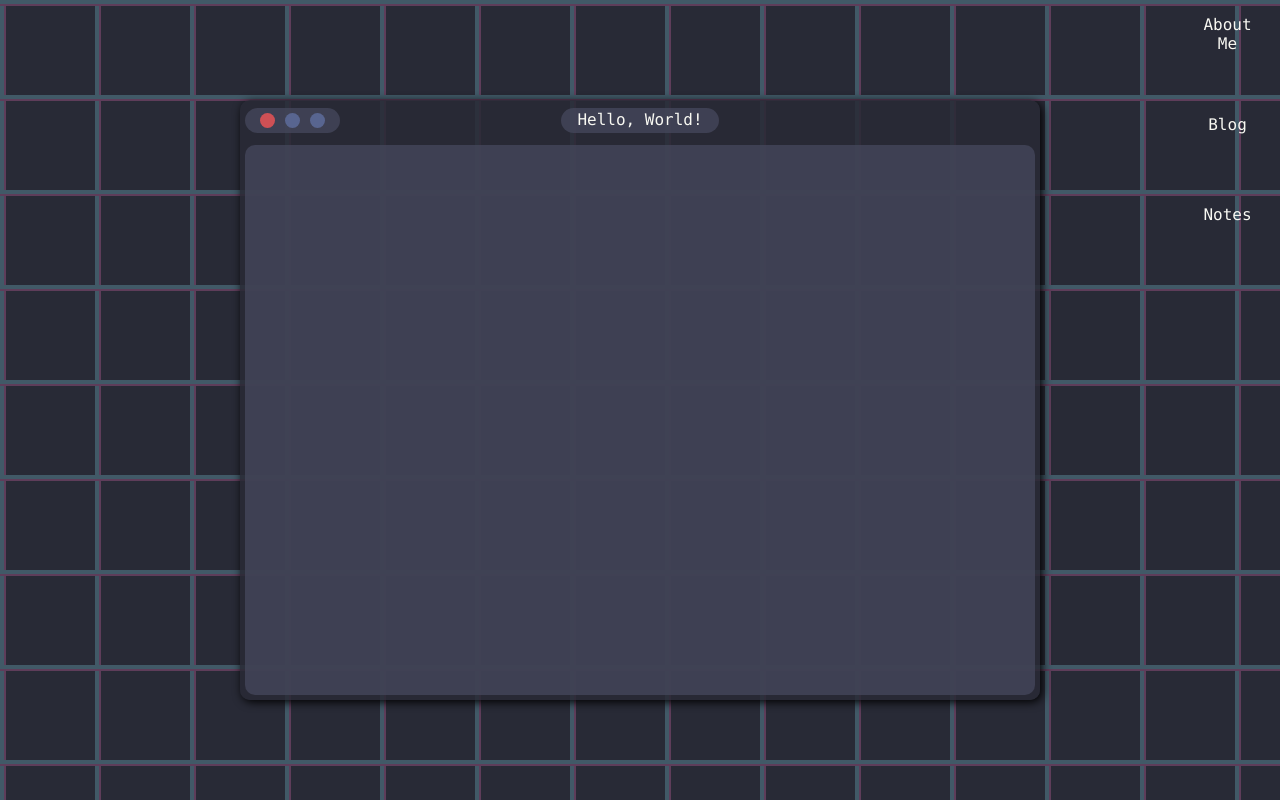
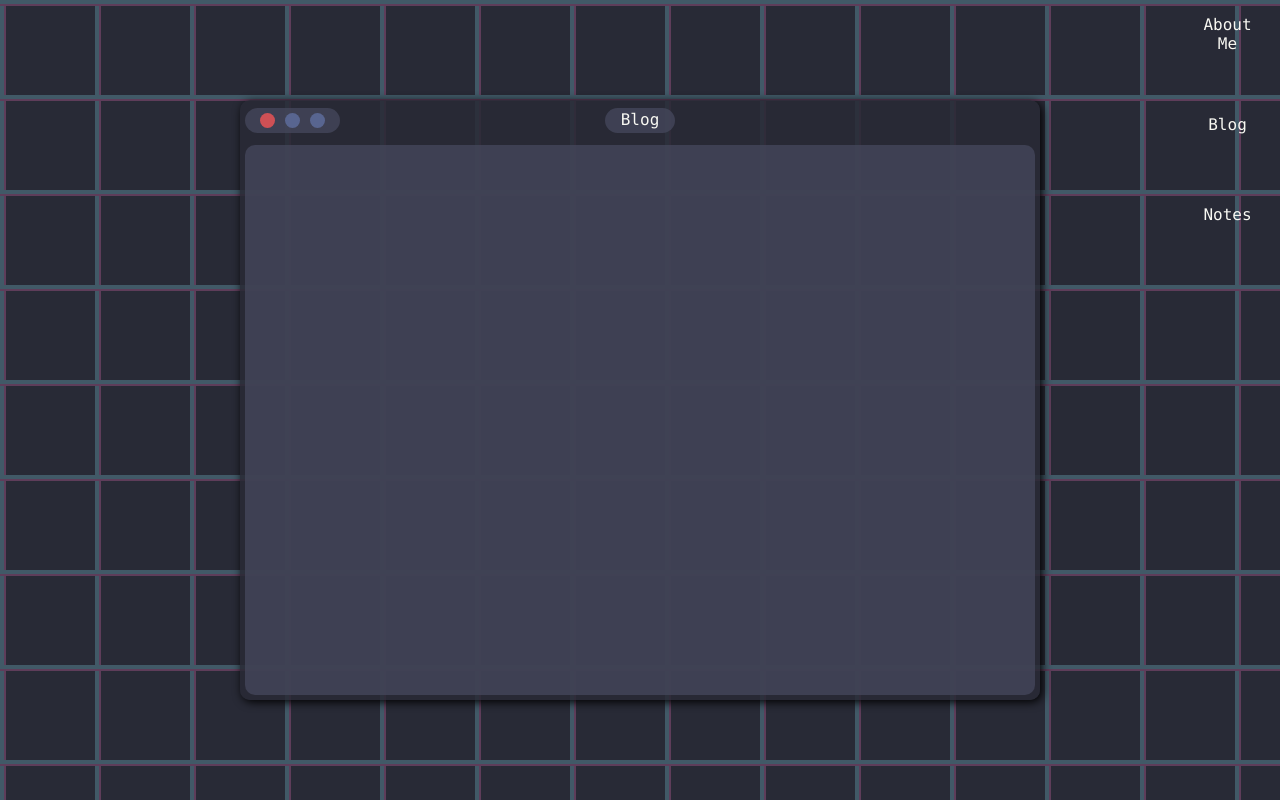
Before and after one commit to brian-reeder/brian-reeder.github.io, a Next.js app: page /blog in a window 1280 px wide. Built offline with nearby package versions, Linux system fonts and the light colour scheme; some icons are missing; a web font is replaced by a local one.

Commit message:
Switch to props in Window module.

```diff
--- a/components/Window.jsx
+++ b/components/Window.jsx
@@ -1,7 +1,7 @@
 import Link from 'next/link';
 import styles from '../styles/Window.module.css';
 
-export default function Window({children}) {
+export default function Window(props) {
 	return (
 		<>
 		  <div className={styles.window}>
@@ -16,12 +16,12 @@ export default function Window({children}) {
 		        <li className={styles.button}></li>
 		      </ul>
 		      <div className={styles.filler}></div>
-				<div className={styles.title}>Hello, World!</div>
+		      <div className={styles.title}>{ props.title }</div>
 		      <div className={styles.filler}></div>
 		      <div className={styles.buttons}></div>
 		    </div>
 		    <div className={styles.contents}>
-				{ children }
+		      { props.children }
 		    </div>
 		  </div>
 		</>
--- a/pages/about-me.js
+++ b/pages/about-me.js
@@ -11,7 +11,7 @@ export default function Home() {
       <Head>
         <meta name="description" content="How to contact Brian Reeder." />
       </Head>
-      <Window>
+      <Window title="About Me">
         <h1>Hi, I'm Brian!</h1>
         <p>I'm currently a Senior Cyber Security Analyst protecting computer networks from security threats. I graduated from the University of North Texas, where I studied Computer Science.</p>
 	<br />
--- a/pages/blog.js
+++ b/pages/blog.js
@@ -11,7 +11,7 @@ export default function Home() {
       <Head>
         <meta name="description" content="My personal blog." />
       </Head>
-      <Window></Window>
+      <Window title="Blog"></Window>
     </>
   )
 }
--- a/pages/notes.js
+++ b/pages/notes.js
@@ -11,7 +11,7 @@ export default function Home() {
       <Head>
 	<meta name="description" content="Some notes, mind-maps,and other cheetsheets." />
       </Head>
-	  <Window></Window>
+	  <Window title="Notes"></Window>
     </>
   )
 }
```
Lines whose indentation alone changed are shown as unchanged.
